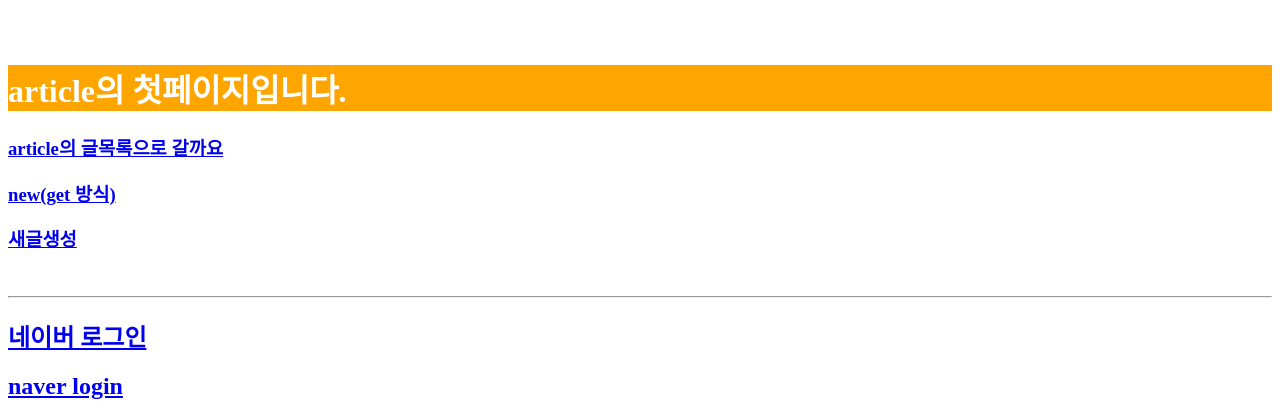
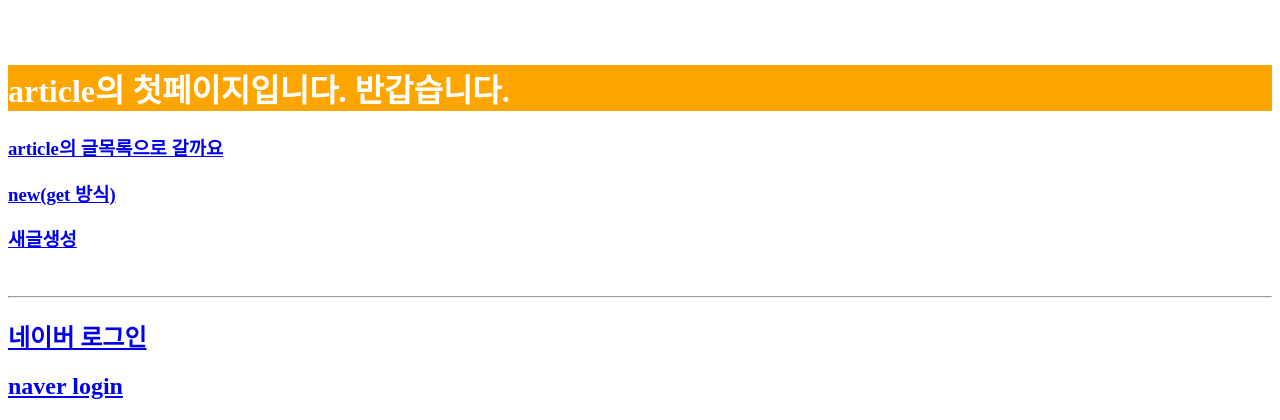
Before and after one commit to jean87-47/sepy, a Django app: page /articles/ in a window 1280 px wide. Shown: the top 420 px of the page. Run offline with Django 3.2, Linux system fonts and the light colour scheme; some libraries are stand-ins or nearby versions.

Commit message:
add 'welcome'

```diff
--- a/sepy/articles/templates/articles/index.html
+++ b/sepy/articles/templates/articles/index.html
@@ -10,7 +10,7 @@
 <br>
 <br>
 
-<h1>article의 첫페이지입니다.</h1>
+<h1>article의 첫페이지입니다. 반갑습니다.</h1>
 <h3><a href="{% url 'articles:list' %}">article의 글목록으로 갈까요</a></h3>
 <h3><a href="{% url 'articles:new' %}">new(get 방식)</a></h3>
 <h3><a href="{% url 'articles:create' %}">새글생성</a></h3>
```
